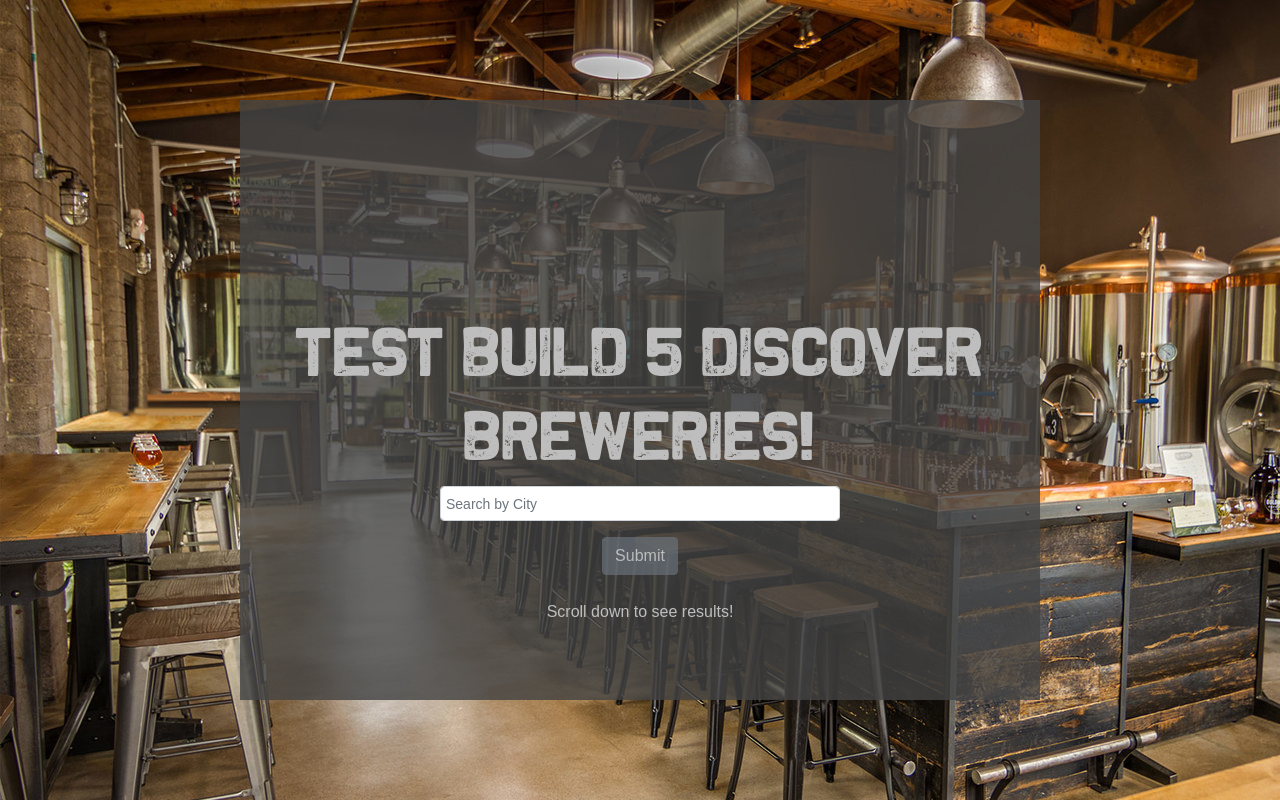
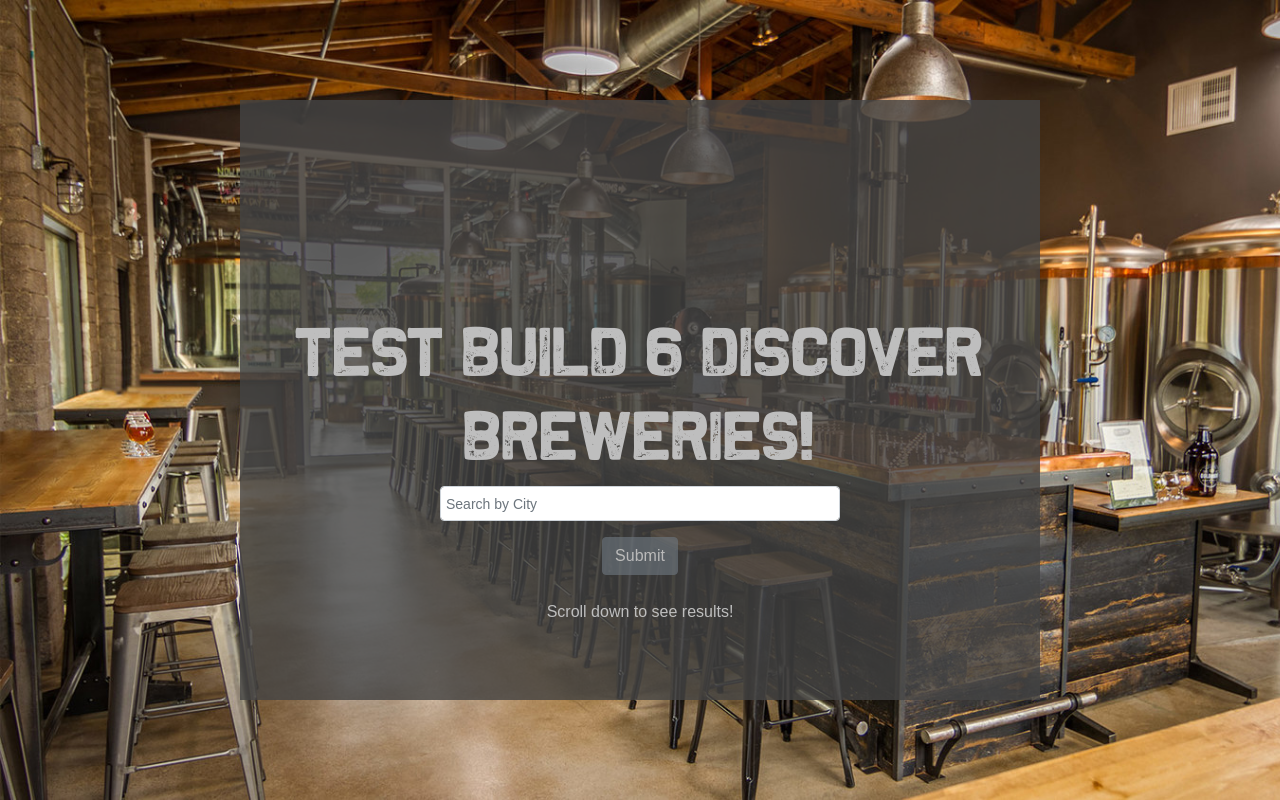
Before and after one commit to bcast201/BreweryFinder, a React (Create React App) app: page / in a window 1280 px wide. Built offline with nearby package versions, Linux system fonts and the light colour scheme.

Commit message:
test-build-5

```diff
--- a/src/SearchBrewery.js
+++ b/src/SearchBrewery.js
@@ -65,7 +65,7 @@ export default class extends React.Component {
         <Container fluid className='mainContainer'>
           <div className='inputFieldContainer'>
             <div className='inputFieldText'>
-                <h1 className='titleText'> Test build 5 Discover Breweries!</h1>
+                <h1 className='titleText'> Test build 6 Discover Breweries!</h1>
                 <Form>
                   <FormGroup>
                     <Input className='w-50 smaller-input centerBox' type='text' name='byCity' id='byCity' placeholder='Search by City' onChange={this.handleChange}
--- a/src/styles.css
+++ b/src/styles.css
@@ -5,7 +5,6 @@
 
 .App{
   background-color:#444444;
-  position:relative;
 }
 
 .mainContainer{
@@ -15,7 +14,7 @@
   background-repeat: no-repeat;
   height: 100vh;
   position: relative;
-
+  background-size: cover;
 }
 
 
```
